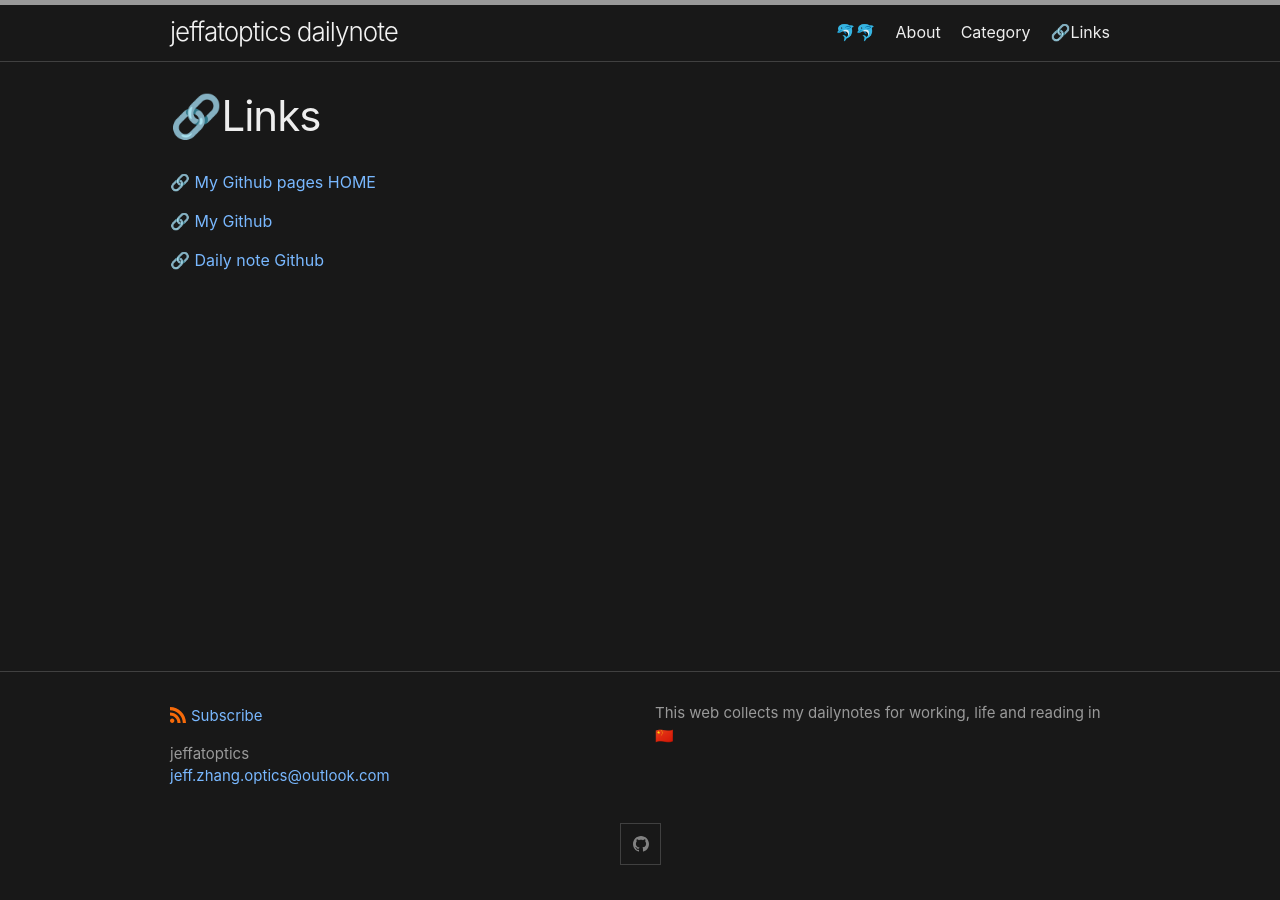
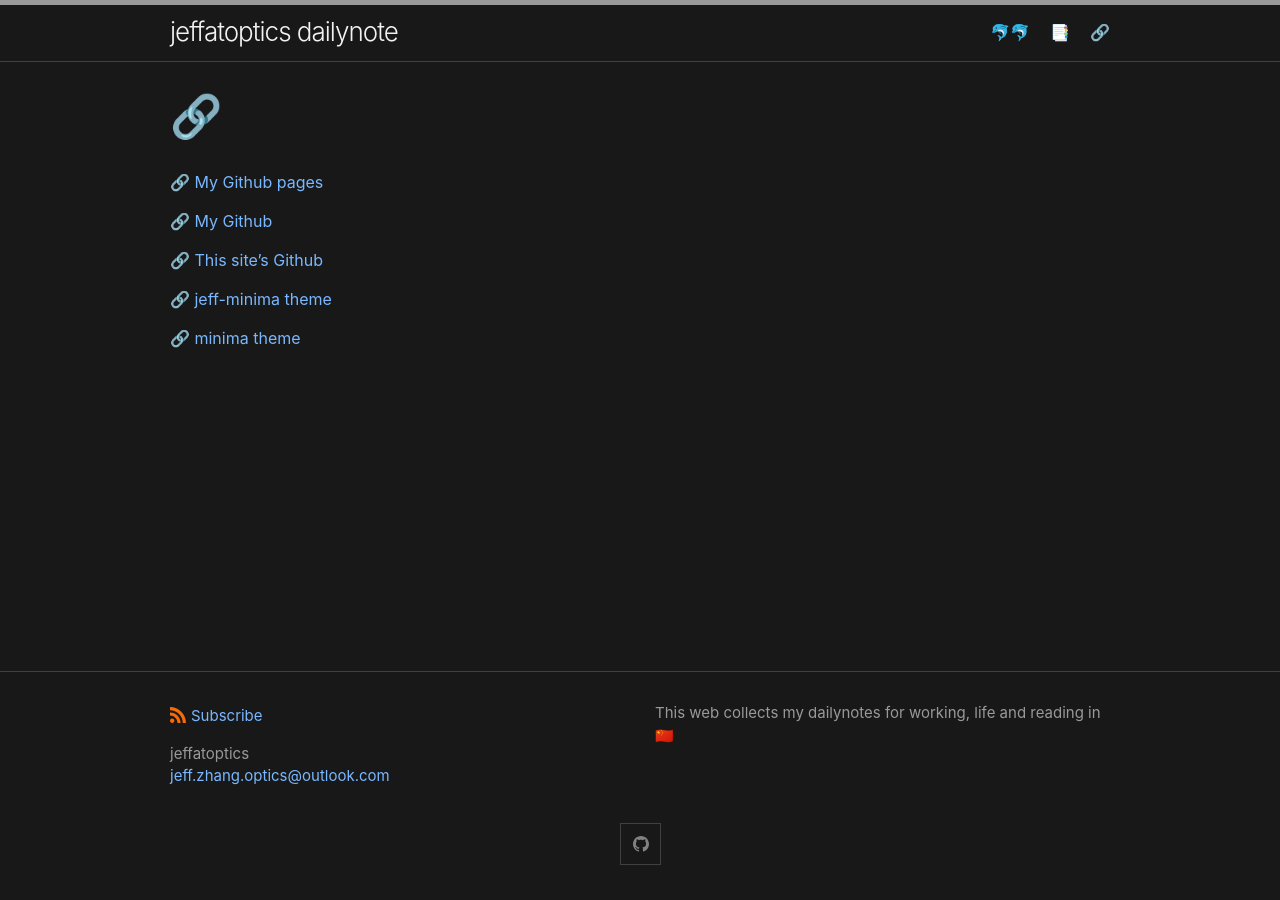
Before and after one commit to jeffatoptics/jeffblog, a Jekyll site: the page built from header1.md, in a window 1280 px wide. Built offline with Jekyll 4.4.1, drawn with Linux system fonts in a browser that asks for light colours; our own code applies the rules of GitHub Pages for plain Markdown files.

```diff
--- a/_config.yml
+++ b/_config.yml
@@ -55,9 +55,10 @@ minima:
 theme: minima
 header_pages:
    - index.md
-   - about.md
    - category.md
    - header1.md
+
+#   - about.md
 
 
 relative_links:
--- a/header1.md
+++ b/header1.md
@@ -1,10 +1,14 @@
 ---
-title: 🔗Links
+title: 🔗
 permalink: /link/
 ---
 
-🔗 [My Github pages HOME](https://jeffatoptics.github.io/)
+🔗 [My Github pages](https://jeffatoptics.github.io/)
 
 🔗 [My Github](https://github.com/jeffatoptics/)
 
-🔗 [Daily note Github](https://github.com/jeffatoptics/jeffblog)
+🔗 [This site's Github](https://github.com/jeffatoptics/jeffblog)
+
+🔗 [jeff-minima theme](https://github.com/jeffatoptics/jeff-minima)
+
+🔗 [minima theme](https://github.com/jekyll/minima)
```
Also changed, not shown: _layouts/post.html (+16 -3 lines), category.md (+4 -3 lines).
